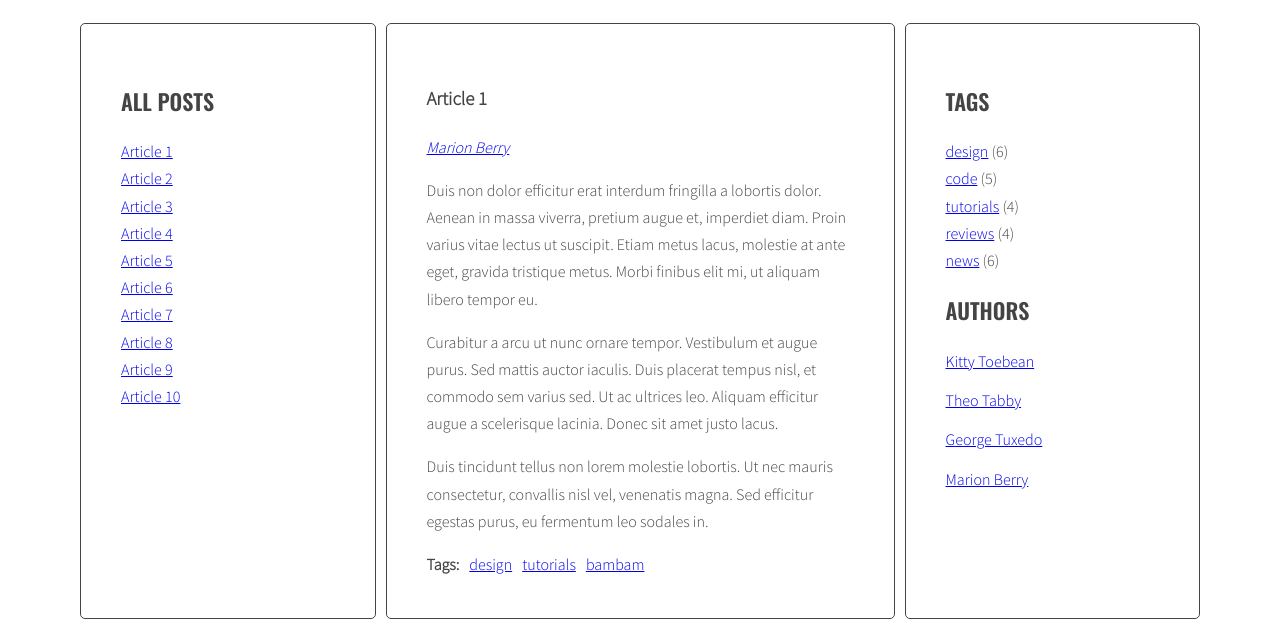
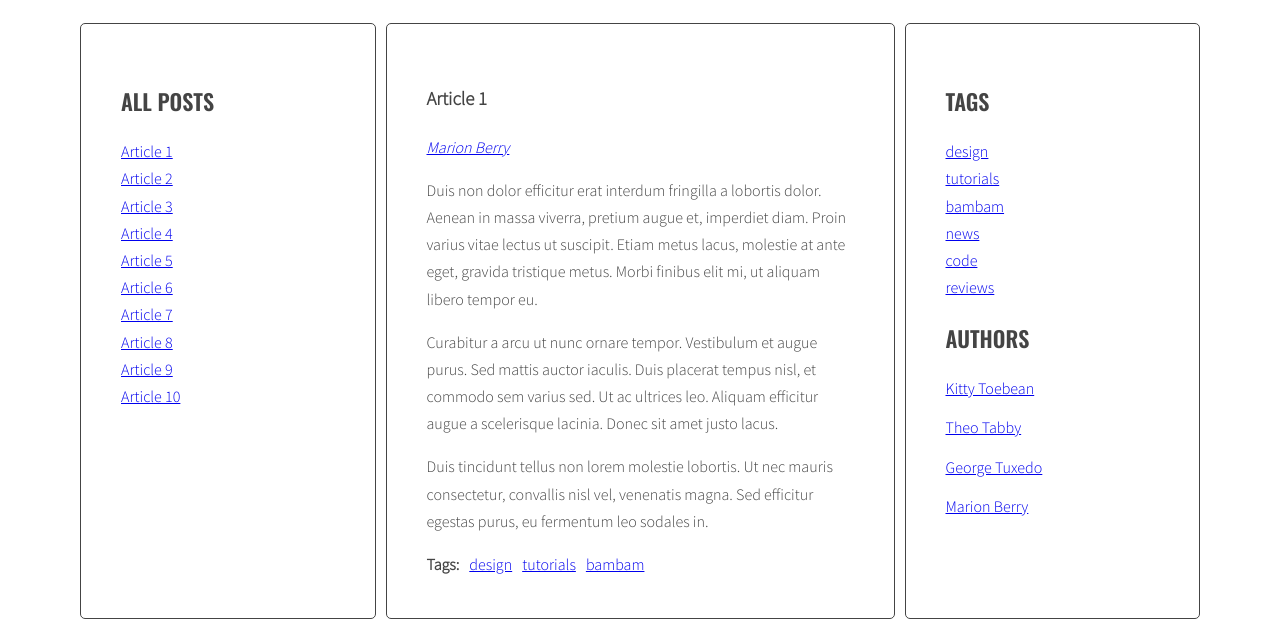
Before and after one commit to juliachanas/javascript-blog, a website: page index.html in a window 1280 px wide. Shown: the part 220-847 px from the top of the page. Drawn offline with nearby package versions, Linux system fonts and the light colour scheme.

Commit message:
Add array with tag links to generateTags function

```diff
--- a/index.html
+++ b/index.html
@@ -195,11 +195,11 @@
                 <aside class="sidebar">
                 <h2 class="section-title">Tags</h2>
                 <ul class="list tags">
-                    <li><a href="#">design</a> <span>(6)</span></li>
+                    <!--<li><a href="#">design</a> <span>(6)</span></li>
                     <li><a href="#">code</a> <span>(5)</span></li>
                     <li><a href="#">tutorials</a> <span>(4)</span></li>
                     <li><a href="#">reviews</a> <span>(4)</span></li>
-                    <li><a href="#">news</a> <span>(6)</span></li>
+                    <li><a href="#">news</a> <span>(6)</span></li>-->
                 </ul>
                 <h2 class="section-title">Authors</h2>
                 <ul class="list authors">
--- a/js/script.js
+++ b/js/script.js
@@ -55,7 +55,8 @@ const optArticleSelector = '.post',
   optTitleSelector = '.post-title',
   optTitleListSelector = '.titles',
   optArticleTagsSelector = '.post-tags .list',
-  optArticleAuthorSelector = '.post-author';
+  optArticleAuthorSelector = '.post-author',
+  optTagsListSelector = '.tags.list';
 
 function generateTitileLinks(customSelector = '') {
   console.log('custom selector ' + customSelector);
@@ -112,8 +113,11 @@ function generateTitileLinks(customSelector = '') {
 generateTitileLinks();
 
 function generateTags() {
+  /* [NEW] create a new variable allTags with an empty array */
+  let allTags = [];
+  console.log('allTags' + allTags);
+
   /* find all articles */
-
   const articles = document.querySelectorAll(optArticleSelector);
   //console.log(articles);
 
@@ -152,12 +156,23 @@ function generateTags() {
 
       html = html + linkHTML;
       //console.log('html ' + html);
+
+      /* [NEW] check if this link is NOT already in allTags */
+      if (allTags.indexOf(linkHTML) == -1) {
+        //[NEW] add generated code to allTags array
+        allTags.push(linkHTML);
+      }
     }
 
     /* insert HTML of all the links into the tags wrapper */
-
     wrappTags.innerHTML = html;
   }
+  // [NEW] find list of tags in right column
+  const tagList = document.querySelector(optTagsListSelector);
+
+  // [NEW] add html from allTags to tagList
+  tagList.innerHTML = allTags.join(' ');
+  console.log(allTags);
 }
 
 generateTags();
@@ -171,16 +186,16 @@ function tagClickHandler(event) {
 
   /* make a new constant "href" and read the attribute "href" of the clicked element */
   const href = clickedElement.getAttribute('href');
-  console.log('tagselector ' + href);
+  /*console.log('tagselector ' + href);
 
   /* make a new constant "tag" and extract tag from the "href" constant */
   const tag = href.replace('#tag-', '');
 
-  console.log('tag: ' + tag);
+  /*console.log('tag: ' + tag);
 
   /* find all tag links with class active */
 
-  const activeTagLinks = document.querySelectorAll('.list-horizontal a.active');
+  const activeTagLinks = document.querySelectorAll('a.active[href^="#tag-"]');
 
   /* START LOOP: for each active tag link */
   for (let activeTagLink of activeTagLinks) {
@@ -210,7 +225,7 @@ function tagClickHandler(event) {
 function addClickListenersToTags() {
   /* find all links to tags */
   const links = document.querySelectorAll('[href^="#tag-"]');
-  console.log(links);
+  /*console.log(links);
   /* START LOOP: for each link */
 
   for (let link of links) {
@@ -234,12 +249,12 @@ function generateAuthors() {
     /* find tags wrapper */
 
     const wrappAuthor = article.querySelector(optArticleAuthorSelector);
-    console.log(wrappAuthor);
+    /*console.log(wrappAuthor);
 
     /* get tags from data-author attribute */
 
     const articleAuthor = article.getAttribute('data-author');
-    console.log('articleAuthor ' + articleAuthor);
+    /*console.log('articleAuthor ' + articleAuthor);
 
     /* generate HTML of the link */
 
@@ -249,7 +264,7 @@ function generateAuthors() {
       '"><span>' +
       articleAuthor +
       '</span></a>';
-    console.log(linkHTML);
+    /*console.log(linkHTML);
 
     /* insert HTML of all the links into the tags wrapper */
 
@@ -268,11 +283,11 @@ function authorClickHandler(event) {
 
   /* make a new constant "href" and read the attribute "href" of the clicked element */
   const href = clickedElement.getAttribute('href');
-  console.log('author href ' + href);
+  /*console.log('author href ' + href);
 
   /* make a new constant "tag" and extract tag from the "href" constant */
   const author = href.replace('#author-', '');
-  console.log('author: ' + author);
+  /*console.log('author: ' + author);
 
   /* find all tag links with class active */
 
@@ -306,7 +321,7 @@ function authorClickHandler(event) {
 function addClickListenersToAuthors() {
   /* find all links to authors */
   const links = document.querySelectorAll('[href^="#author-"]');
-  console.log(links);
+  /*console.log(links);
   /* START LOOP: for each link */
 
   for (let link of links) {
```
